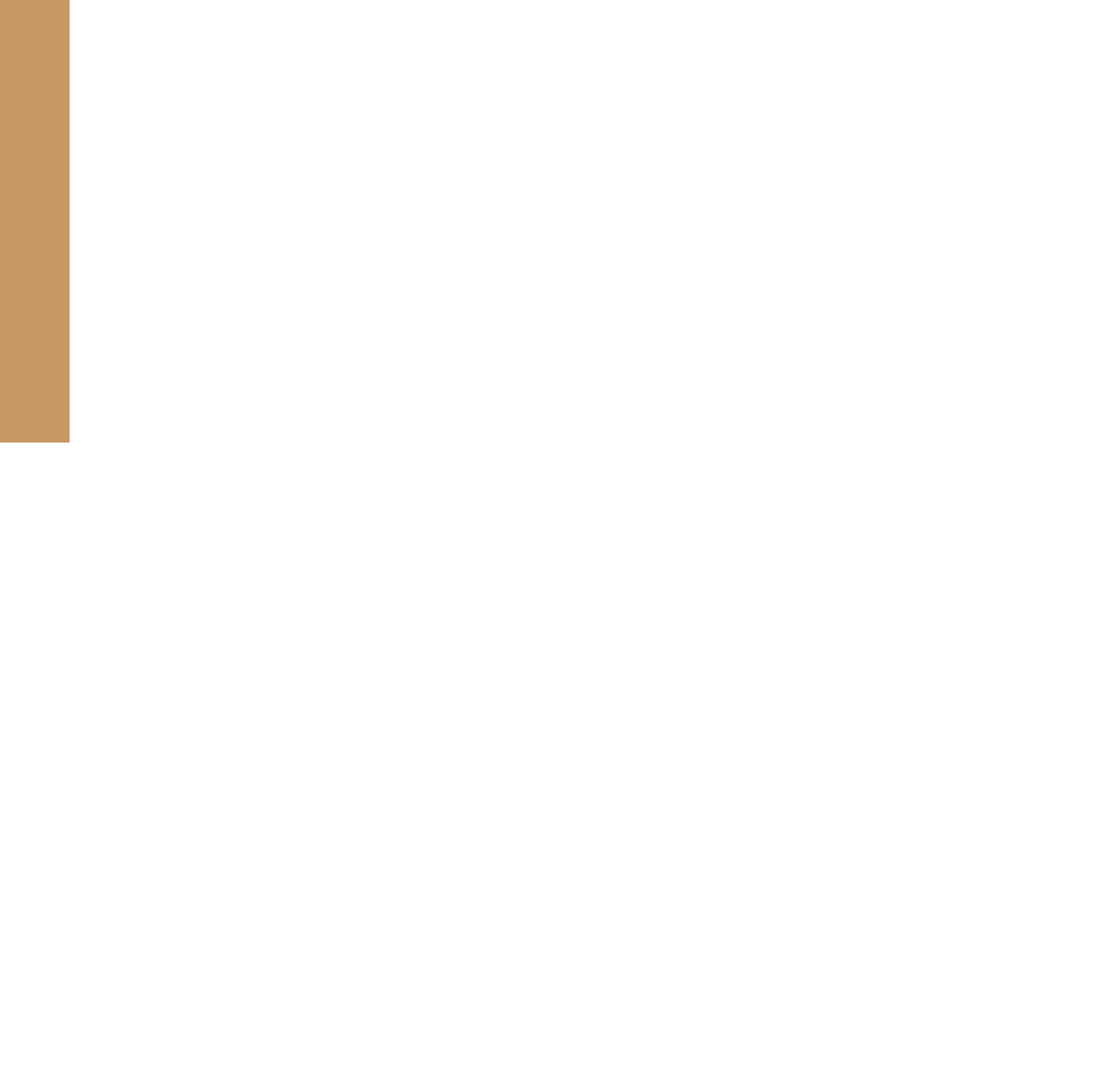
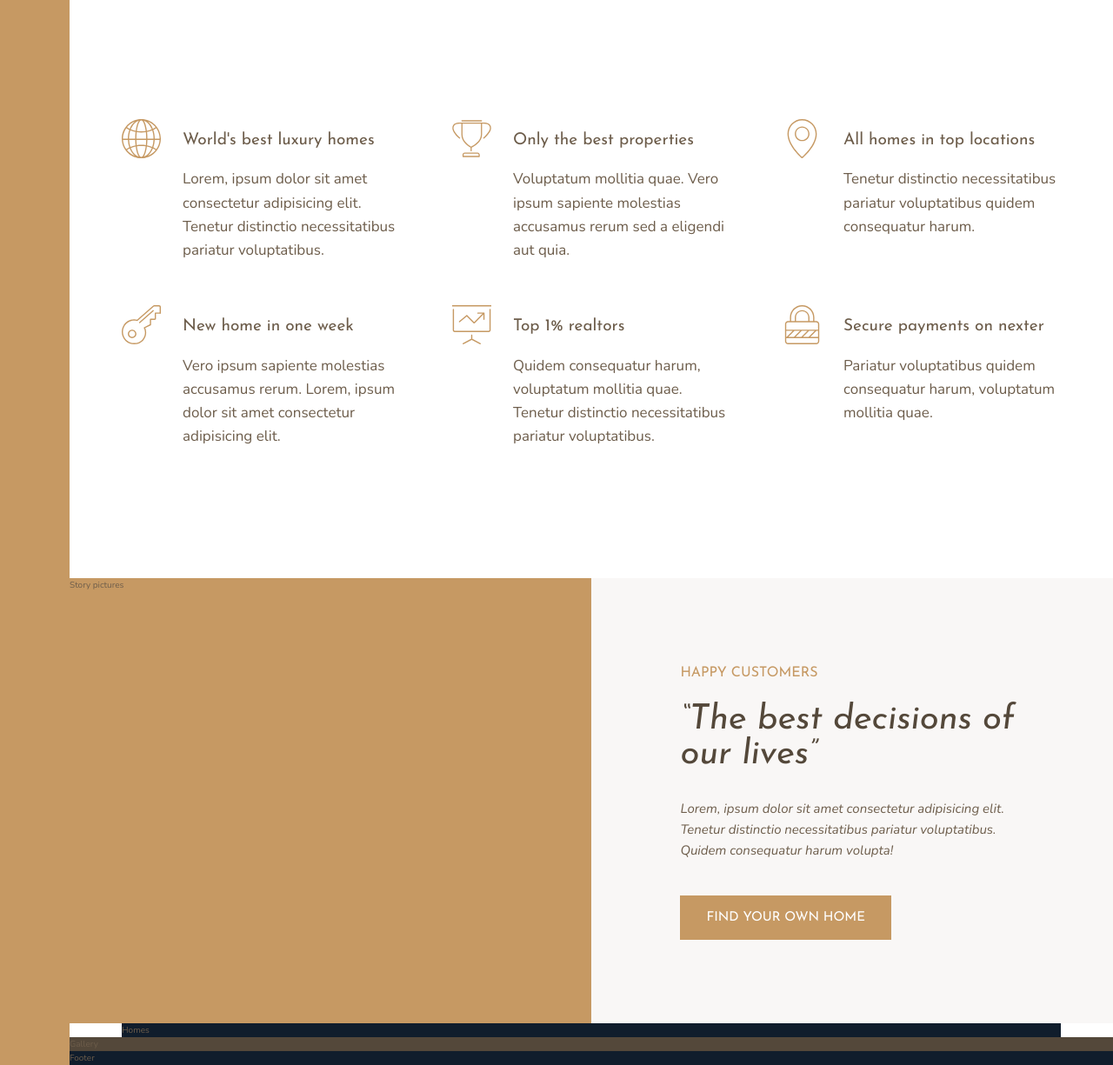
Before and after one commit to Emox87/nexter-properties, a website: page index.html in a window 1280 px wide. Shown: the part 643-1868 px from the top of the page at 87% size. Before the commit the page ends 1152 px from the top, so only its background shows below. Drawn offline with nearby package versions, Linux system fonts and the light colour scheme.

Commit message:
Section features and section story content finished

```diff
--- a/index.html
+++ b/index.html
@@ -18,9 +18,81 @@
     <div class="sidebar">Sidebar</div>
     <header class="header">Heades</header>
     <div class="realtors">Top 3 REALTORS</div>
-    <section class="features">Features</section>
+    <section class="features">
+      <div class="feature">
+        <svg class="feature__icon">
+          <use xlink:href="img/sprite.svg#icon-global"></use>
+        </svg>
+        <h4 class="heading-4">World's best luxury homes</h4>
+        <p class="feature__text">
+          Lorem, ipsum dolor sit amet consectetur adipisicing elit. Tenetur
+          distinctio necessitatibus pariatur voluptatibus.
+        </p>
+      </div>
+      <div class="feature">
+        <svg class="feature__icon">
+          <use xlink:href="img/sprite.svg#icon-trophy"></use>
+        </svg>
+        <h4 class="heading-4">Only the best properties</h4>
+        <p class="feature__text">
+          Voluptatum mollitia quae. Vero ipsum sapiente molestias accusamus
+          rerum sed a eligendi aut quia.
+        </p>
+      </div>
+      <div class="feature">
+        <svg class="feature__icon">
+          <use xlink:href="img/sprite.svg#icon-map-pin"></use>
+        </svg>
+        <h4 class="heading-4">All homes in top locations</h4>
+        <p class="feature__text">
+          Tenetur distinctio necessitatibus pariatur voluptatibus quidem
+          consequatur harum.
+        </p>
+      </div>
+      <div class="feature">
+        <svg class="feature__icon">
+          <use xlink:href="img/sprite.svg#icon-key"></use>
+        </svg>
+        <h4 class="heading-4">New home in one week</h4>
+        <p class="feature__text">
+          Vero ipsum sapiente molestias accusamus rerum. Lorem, ipsum dolor sit
+          amet consectetur adipisicing elit.
+        </p>
+      </div>
+      <div class="feature">
+        <svg class="feature__icon">
+          <use xlink:href="img/sprite.svg#icon-presentation"></use>
+        </svg>
+        <h4 class="heading-4">Top 1% realtors</h4>
+        <p class="feature__text">
+          Quidem consequatur harum, voluptatum mollitia quae. Tenetur distinctio
+          necessitatibus pariatur voluptatibus.
+        </p>
+      </div>
+      <div class="feature">
+        <svg class="feature__icon">
+          <use xlink:href="img/sprite.svg#icon-lock"></use>
+        </svg>
+        <h4 class="heading-4">Secure payments on nexter</h4>
+        <p class="feature__text">
+          Pariatur voluptatibus quidem consequatur harum, voluptatum mollitia
+          quae.
+        </p>
+      </div>
+    </section>
     <div class="story__pictures">Story pictures</div>
-    <div class="sotry__content">Story content</div>
+    <div class="story__content">
+      <h3 class="heading-3 mb-sm">Happy Customers</h3>
+      <h2 class="heading-2 heading-2--dark mb-md">
+        &ldquo;The best decisions of our lives&rdquo;
+      </h2>
+      <p class="story__text">
+        Lorem, ipsum dolor sit amet consectetur adipisicing elit. Tenetur
+        distinctio necessitatibus pariatur voluptatibus. Quidem consequatur
+        harum volupta!
+      </p>
+      <button class="btn">Find your own home</button>
+    </div>
     <section class="homes">Homes</section>
     <section class="gallery">Gallery</section>
     <footer class="footer">Footer</footer>
--- a/sass/_base.scss
+++ b/sass/_base.scss
@@ -34,5 +34,6 @@ html {
 .container {
     display: grid;
     grid-template-rows: 80vh min-content 40vw repeat(3, min-content);
-    grid-template-columns: [sidebar-start] 8rem [sidebar-end full-start] 1fr [center-start] repeat(8, [col-start] minmax(min-content, 14rem) [col-end]) [center-end] 1fr [full-end];
+    grid-template-columns: [sidebar-start] 8rem [sidebar-end full-start] minmax(6rem, 1fr) [center-start] repeat(8, [col-start] minmax(min-content, 14rem) [col-end]) [center-end] minmax(6rem, 1fr) [full-end];
+
 }
--- a/sass/_features.scss
+++ b/sass/_features.scss
@@ -1,3 +1,31 @@
 .features {
-    background-color: $color-grey-light-2;
+    grid-column: center-start / center-end;
+
+    margin: 15rem 0;
+
+    display: grid;
+    // grid-template-columns: repeat(3, 1fr);
+    grid-template-columns: repeat(auto-fit, minmax(25rem, 1fr));
+    grid-gap: 6rem;
+    align-items: start;
+
 }
+
+.feature {
+    display: grid;
+    grid-template-columns: min-content 1fr;
+    grid-row-gap: 1.5rem;
+    grid-column-gap: 2.5rem;
+
+    &__icon {
+        fill: $color-primary;
+        width: 4.5rem;
+        height: 4.5rem;
+        grid-row: 1 / span 2;
+        transform: translateY(-1rem);
+    }
+
+    &__text {
+        font-size: 1.7rem;
+    }
+}
--- a/sass/_footer.scss
+++ b/sass/_footer.scss
@@ -1,3 +1,4 @@
 .footer {
     background-color: $color-secondary;
+    grid-column: full-start / full-end;
 }
--- a/sass/_gallery.scss
+++ b/sass/_gallery.scss
@@ -1,3 +1,4 @@
 .gallery {
     background-color: $color-grey-dark-1;
+    grid-column: full-start / full-end;
 }
--- a/sass/_header.scss
+++ b/sass/_header.scss
@@ -1,3 +1,4 @@
 .header {
     background-color: $color-grey-dark-1;
+    grid-column: full-start / col-end 6;
 }
--- a/sass/_homes.scss
+++ b/sass/_homes.scss
@@ -1,3 +1,4 @@
 .homes {
     background-color: $color-secondary;
+    grid-column: center-start / center-end;
 }
--- a/sass/_realtors.scss
+++ b/sass/_realtors.scss
@@ -1,3 +1,4 @@
 .realtors {
     background-color: $color-secondary;
+    grid-column: col-start 7 / full-end;
 }
--- a/sass/_story.scss
+++ b/sass/_story.scss
@@ -1,9 +1,27 @@
 .story {
     &__pictures {
         background-color: $color-primary;
+        grid-column: full-start / col-end 4;
     }
 
     &__content {
         background-color: $color-grey-light-1;
+        grid-column: col-start 5 / full-end;
+
+        padding: 6rem 8vw;
+        // display: flex;
+        // flex-flow: column nowrap;
+        // justify-content: center;
+        // align-items: flex-start;
+
+        display: grid;
+        align-content: center;
+        justify-items: start;
+    }
+
+    &__text {
+        font-size: 1.5rem;
+        font-style: italic;
+        margin-bottom: 4rem;
     }
 }
--- a/sass/_typography.scss
+++ b/sass/_typography.scss
@@ -0,0 +1,76 @@
+%heading {
+    font-family: $font-display;
+    font-weight: 400;
+}
+
+.heading-1 {
+    @extend %heading;
+}
+
+.heading-2 {
+    @extend %heading;
+    font-size: 4rem;
+    font-style: italic;
+    line-height: 1;
+
+    &--light {
+        color: $color-grey-light-1;
+    }
+
+    &--dark {
+        color: $color-grey-dark-1;
+    }
+}
+
+.heading-3 {
+    @extend %heading;
+    font-size: 1.6rem;
+    color: $color-primary;
+    text-transform: uppercase;
+}
+
+.heading-4 {
+    @extend %heading;
+    font-size: 1.9rem;
+
+    &--light {
+        color: $color-grey-light-1;
+    }
+
+    &--dark {
+        color: $color-grey-dark-1;
+    }
+}
+
+.btn {
+    background-color: $color-primary;
+    color: #fff;
+    border: none;
+    border-radius: 0;
+    font-family: $font-display;
+    font-size: 1.5rem;
+    text-transform: uppercase;
+    padding: 1.8rem 3rem;
+    cursor: pointer;
+    transition: all .2s;
+
+    &:hover {
+        background-color: $color-primary-dark;
+    }
+}
+
+.mb-sm {
+    margin-bottom: 2rem;
+}
+
+.mb-md {
+    margin-bottom: 3rem;
+}
+
+.mb-lg {
+    margin-bottom: 4rem;
+}
+
+.mb-hg {
+    margin-bottom: 8rem;
+}
```
Also changed, not shown: css/style.css.
